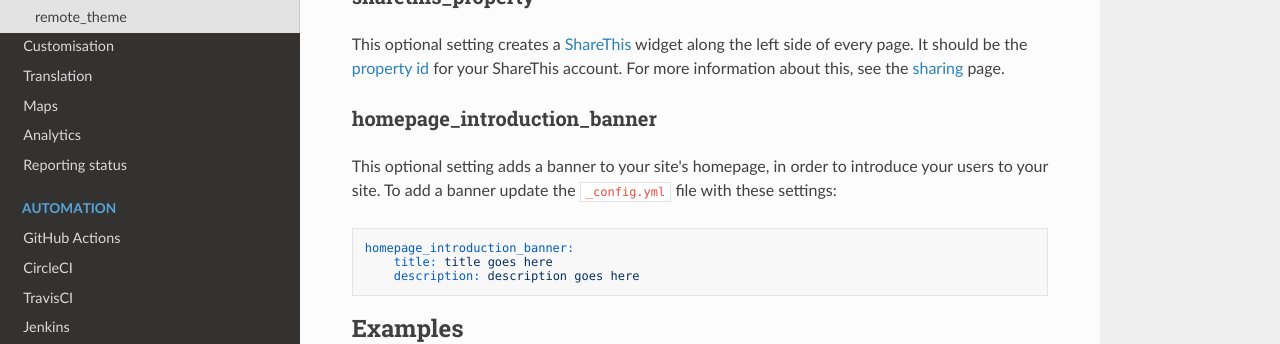
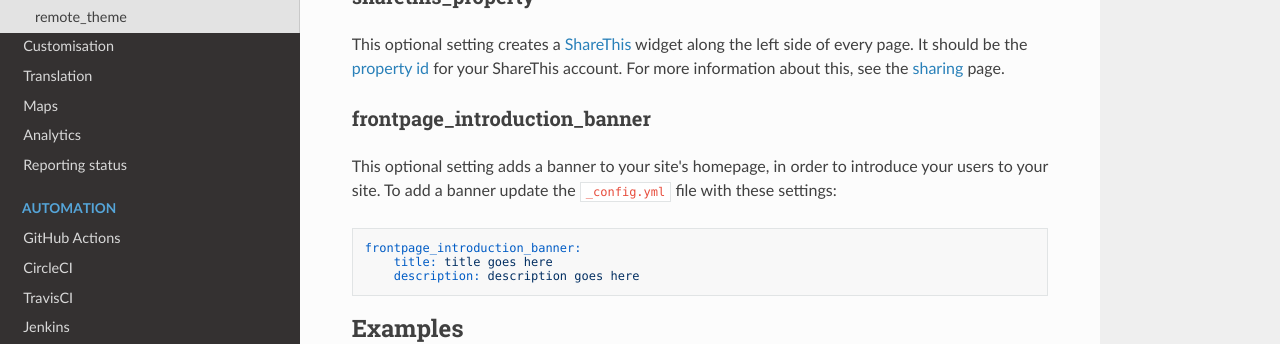
Before and after one commit to open-sdg/open-sdg, an MkDocs documentation site: the page built from docs/configuration.md, in a window 1280 px wide and 900 px high, scrolled down 7366 px. Shown: the part 355-699 px from the top of the window. Built offline with MkDocs 1.6.1, drawn with Linux system fonts in a browser that asks for light colours; nearby versions of some CDN libraries; old or Windows-style settings are respelled for this version of MkDocs.

Commit message:
Change to frontpage_introduction_banner

````diff
--- a/docs/configuration.md
+++ b/docs/configuration.md
@@ -333,12 +333,12 @@ search_index_extra_fields:
 
 This optional setting creates a [ShareThis](https://sharethis.com/platform/share-buttons/) widget along the left side of every page. It should be the [property id](https://sharethis.com/support/faq/how-do-i-find-my-property-id/) for your ShareThis account. For more information about this, see the [sharing](https://open-sdg.readthedocs.io/en/latest/social-media-sharing/) page.
 
-### homepage_introduction_banner
+### frontpage_introduction_banner
 
 This optional setting adds a banner to your site's homepage, in order to introduce your users to your site. To add a banner update the `_config.yml` file with these settings:
 
 ```yaml
-homepage_introduction_banner:
+frontpage_introduction_banner:
     title: title goes here
     description: description goes here
 ```
````
